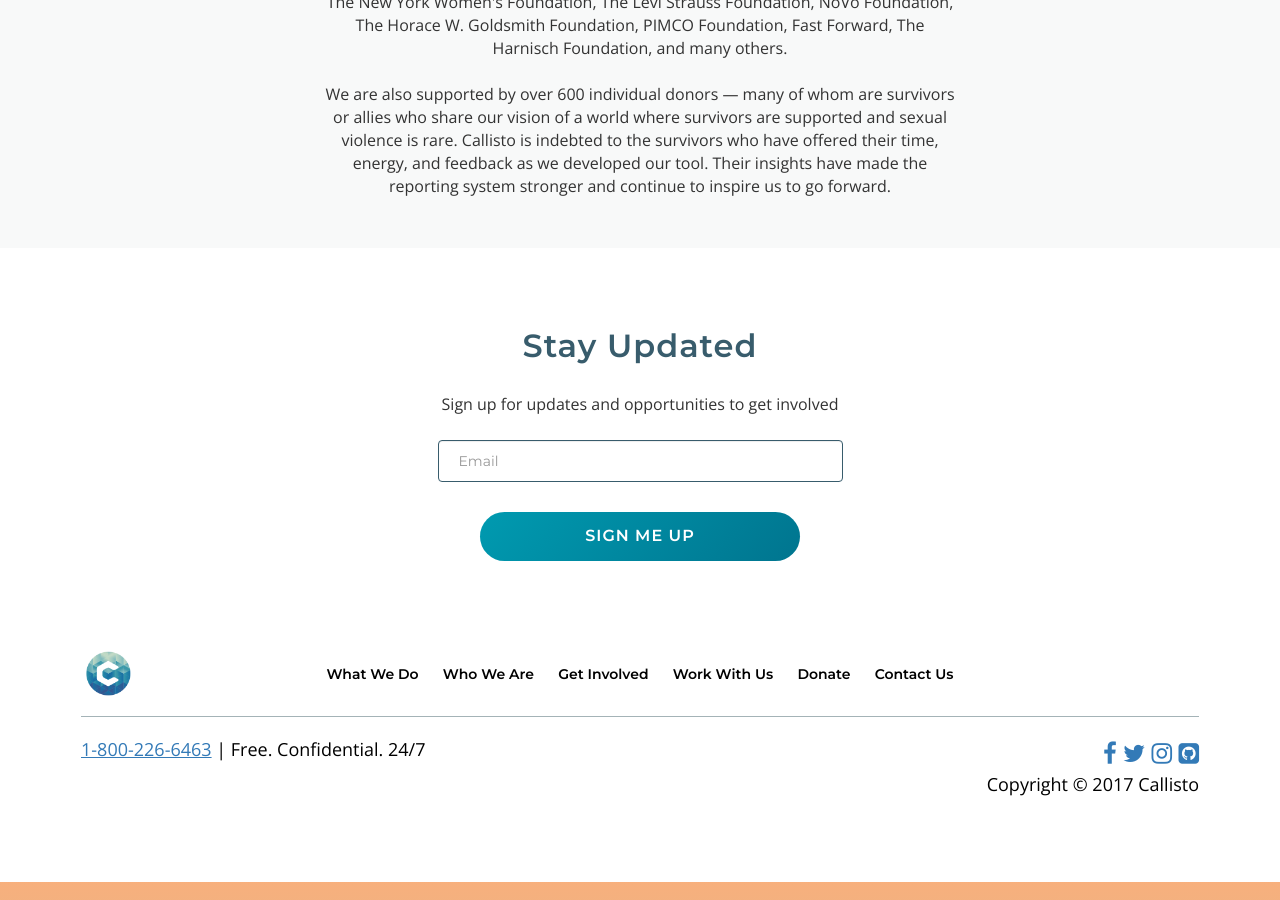
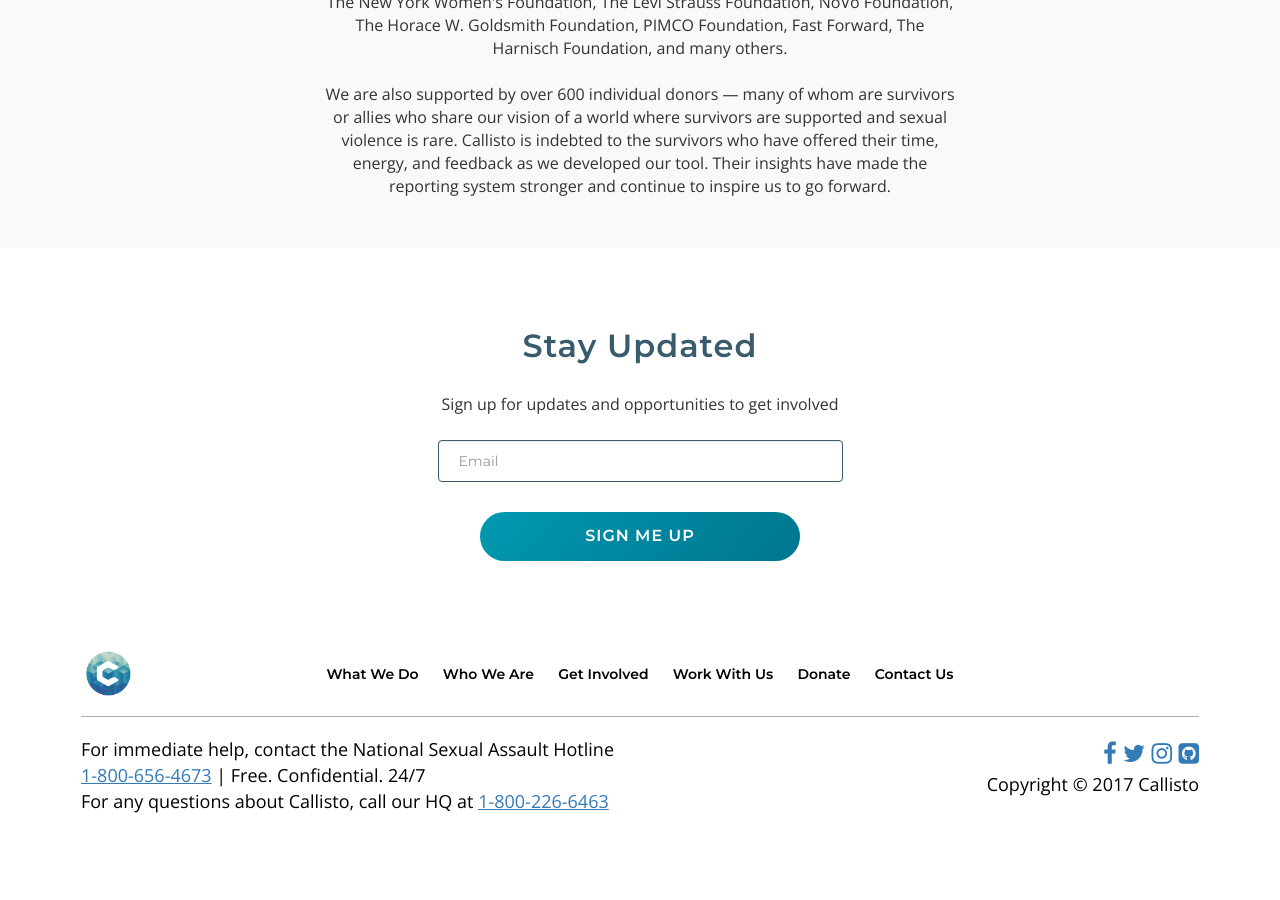
Before and after one commit to project-callisto/projectcallisto-dot-org, a Jekyll site: the page built from index.html, in a window 1280 px wide and 900 px high, scrolled down 3664 px. Built offline with Jekyll 4.4.1, drawn with Linux system fonts in a browser that asks for light colours.

Commit message:
footer numbers update

```diff
--- a/_includes/footer.html
+++ b/_includes/footer.html
@@ -13,7 +13,11 @@
         </div>
         <div class="bottom_nav">
             <div class="float_left">
-                <p><a href="tel:+18002266463">1-800-226-6463</a> | Free. Confidential. 24/7</p>
+                <p>
+                    For immediate help, contact the National Sexual Assault Hotline<br/>
+                    <a href="tel:+1-8006564673">1-800-656-4673</a> | Free. Confidential. 24/7<br/>
+                    For any questions about Callisto, call our HQ at <a href="tel:+18002266463">1-800-226-6463</a>
+                </p>
             </div>
             <div class="float_right">
                 <div class="footer-icons">
```
